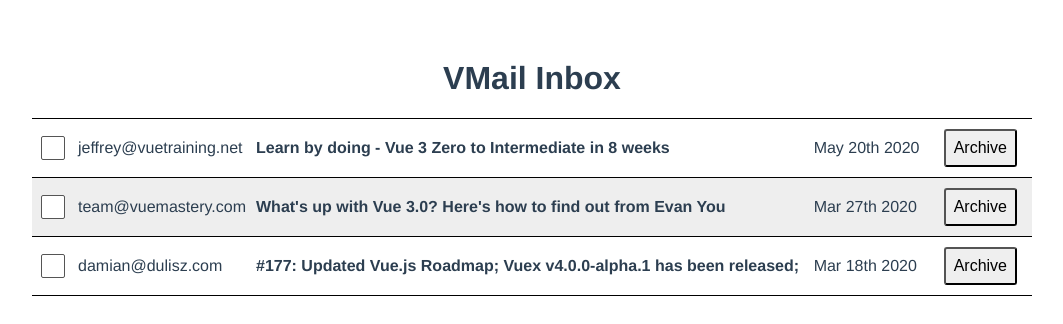
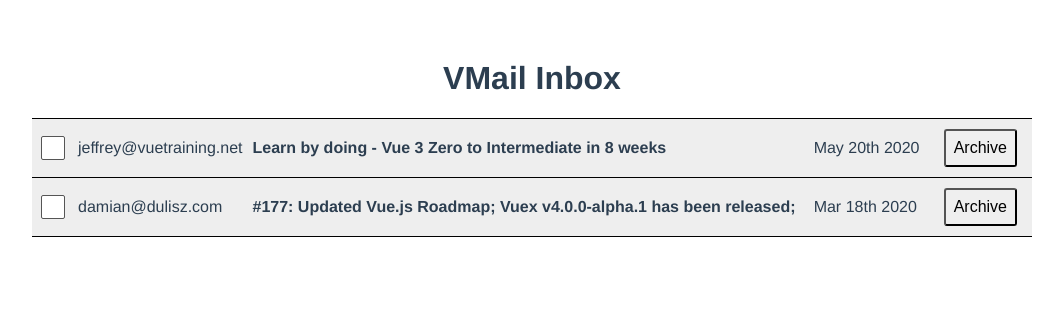
Before and after one commit to hsimao/vue3-email, a Vue app: page / in a window 1280 px wide. Shown: the top 324 px of the page, without its empty margins (108-1171 px from the left). Built offline with nearby package versions, Linux system fonts and the light colour scheme; data requests are answered from the project's data file.

Commit message:
add: use json-server

```diff
--- a/db.json
+++ b/db.json
@@ -6,8 +6,8 @@
       "subject": "What's up with Vue 3.0? Here's how to find out from Evan You",
       "body": "The opening keynote of VueConf US this year was Evan You (the creator of Vue), giving his State of the Vuenion address. He walked us through the journey of getting Vue 3 from a prototype to a reality the past year. He also dove into Vue's overall growth in the community.",
       "sentAt": "2020-03-27T18:25:43.511Z",
-      "archived": false,
-      "read": false
+      "archived": true,
+      "read": true
     },
     {
       "id": 2,
@@ -16,7 +16,7 @@
       "body": "Building projects is one of the most effective ways to learn - and _the_ most effective way _remember_ what you've learned - but it can be frustrating.\n\nThis 8-week course takes the pain out of 'learning by doing'.\n\nEach week we give you\n\n* a project that will grow your skills without overwhelming you\n* links to hand-picked resources, such as Vue Mastery videos, that share the knowledge you'll need for the project (no more useless rabbit holes)\n* answers to any and all questions you have while working\n* feedback on your completed code (so you're only learning good habits)\n\nOur instructors are standing by to answer your questions.\n\nReady to learn?",
       "sentAt": "2020-05-20T18:25:43.511Z",
       "archived": false,
-      "read": false
+      "read": true
     },
     {
       "id": 3,
--- a/src/components/MailTable.vue
+++ b/src/components/MailTable.vue
@@ -4,7 +4,7 @@
       <tr v-for="email in unarchivedEmails"
         :key="email.id"
         :class="['clickable', email.read ? 'read' : '']"
-        @click="email.read = true">
+        @click="readEmail(email)">
         <td><input type="checkbox" /></td>
         <td>{{ email.from }}</td>
         <td>
@@ -17,7 +17,7 @@
         </td>
         <td>
           <button
-            @click="email.archived = true">
+            @click="archiveEmail(email)">
             Archive
           </button>
         </td>
@@ -28,56 +28,16 @@
 
 <script>
 import { format, getTime } from 'date-fns';
+import axios from 'axios';
 import { ref, computed } from 'vue';
+
+const baseUrl = 'http://localhost:3000';
 
 export default {
   name: 'MailTable',
   async setup() {
-    await new Promise(resolve => setTimeout(resolve, 3000));
-
-    const emails = ref([
-      {
-        id: 1,
-        from: 'team@vuemastery.com',
-        subject: "What's up with Vue 3.0? Here's how to find out from Evan You",
-        body:
-          "The opening keynote of VueConf US this year was Evan You (the creator of Vue), giving his State of the Vuenion address. He walked us through the journey of getting Vue 3 from a prototype to a reality the past year. He also dove into Vue's overall growth in the community.",
-        sentAt: '2020-03-27T18:25:43.511Z',
-        archived: false,
-        read: true
-      },
-      {
-        id: 2,
-        from: 'jeffrey@vuetraining.net',
-        subject: 'Learn by doing - Vue 3 Zero to Intermediate in 8 weeks',
-        body:
-          "Building projects is one of the most effective ways to learn - and _the_ most effective way _remember_ what you've learned - but it can be frustrating.\n\nThis 8-week course takes the pain out of 'learning by doing'.\n\nEach week we give you\n\n* a project that will grow your skills without overwhelming you\n* links to hand-picked resources, such as Vue Mastery videos, that share the knowledge you'll need for the project (no more useless rabbit holes)\n* answers to any and all questions you have while working\n* feedback on your completed code (so you're only learning good habits)\n\nOur instructors are standing by to answer your questions.\n\nReady to learn?",
-        sentAt: '2020-05-20T18:25:43.511Z',
-        archived: false,
-        read: false
-      },
-      {
-        id: 3,
-        from: 'damian@dulisz.com',
-        subject:
-          '#177: Updated Vue.js Roadmap; Vuex v4.0.0-alpha.1 has been released; Kia King Ishii join the core team; Nuxt v2.12 released; Videos from Vue.js Amsterdam 2020 are here!',
-        body:
-          'First of all, lets congratulate Kia King Ishii on joining the Vue.js core team! 🎉 He has been doing an incredible job building vuex-orm and will now focus on working on the next versions of Vuex.\n\nSpeaking of which – Vuex v4.0.0-alpha.1 has just been released! This is the version of Vuex that will work with Vue 3.0 but keep the familiar API you know from the current version.',
-        sentAt: '2020-03-18T18:25:43.511Z',
-        archived: false,
-        read: false
-      },
-      {
-        id: 4,
-        from: 'anthony@vuejsdevelopers.com',
-        subject:
-          "'Vue 3 Release Roadmap' + 6 more must-read articles from this week",
-        body: 'Newsletter Issue #161',
-        sentAt: '2020-03-24T18:25:43.511Z',
-        archived: true,
-        read: false
-      }
-    ]);
+    const { data } = await axios.get(`${baseUrl}/emails`);
+    const emails = ref(data);
 
     const sortedEmails = computed(() => {
       return emails.value.sort((a, b) => {
@@ -89,10 +49,26 @@
       return sortedEmails.value.filter(email => !email.archived);
     });
 
+    const updateEmail = email => {
+      axios.put(`${baseUrl}/emails/${email.id}`, email);
+    };
+
+    const readEmail = email => {
+      email.read = true;
+      updateEmail(email);
+    };
+
+    const archiveEmail = email => {
+      email.archived = true;
+      updateEmail(email);
+    };
+
     return {
       format,
       getTime,
-      unarchivedEmails
+      unarchivedEmails,
+      readEmail,
+      archiveEmail
     };
   }
 };
```
